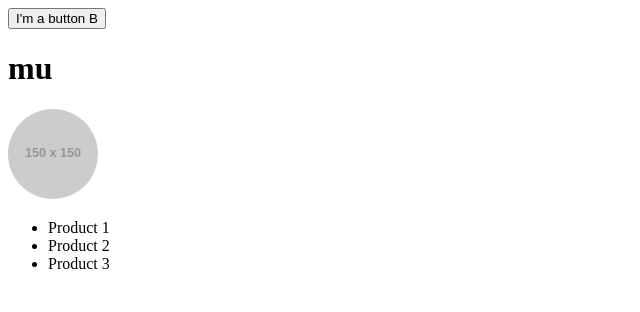
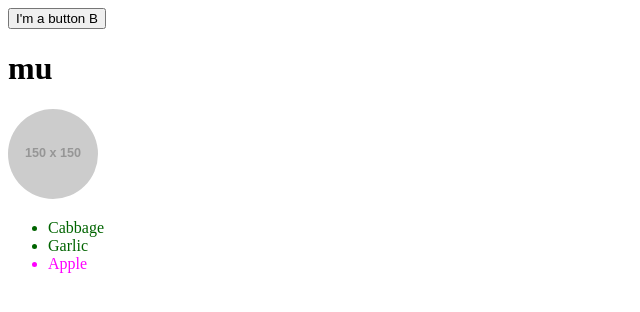
Before and after one commit to 01-mu/learn-react, a React (Vite) app in the folder my-app/: page / in a window 1280 px wide. Shown: the top 312 px of the page, without its empty margins (0-640 px from the left). Built offline with nearby package versions, Linux system fonts and the light colour scheme.

Commit message:
studying

```diff
--- a/my-app/src/App.tsx
+++ b/my-app/src/App.tsx
@@ -29,12 +29,16 @@
   };
 
   const products: Product[] = [
-    { title: "Product 1", id: 1 },
-    { title: "Product 2", id: 2 },
-    { title: "Product 3", id: 3 },
+    { title: "Cabbage", isFruit: false, id: 1 },
+    { title: "Garlic", isFruit: false, id: 2 },
+    { title: "Apple", isFruit: true, id: 3 },
   ];
 
-  const listItems = products.map((product) => <li key={product.id}>{product.title}</li>);
+  const listItems = products.map((product) => (
+    <li key={product.id} style={{ color: product.isFruit ? "magenta" : "darkgreen" }}>
+      {product.title}
+    </li>
+  ));
 
   return (
     <>
```
